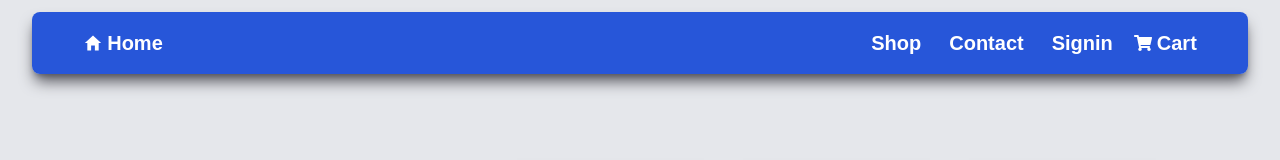
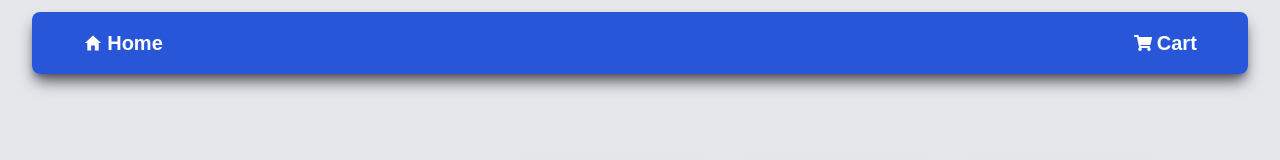
Before and after one commit to k-pulkit/react-store-app-demo, a React (Vite) app: page / in a window 1280 px wide. Shown: the top 160 px of the page. Built offline with nearby package versions, Linux system fonts and the light colour scheme; a web font is replaced by a local one.

Commit message:
Limit function to just home and cart

```diff
--- a/src/App.jsx
+++ b/src/App.jsx
@@ -3,6 +3,7 @@ import Home from './routes/Home/home'
 import About from './routes/About'
 import Category from './routes/Category/category';
 import Error404 from './routes/Errors/error404';
+import Shop from './routes/Shop/shop';
 
 import { createBrowserRouter, createRoutesFromElements, Route } from 'react-router-dom';
 
@@ -12,8 +13,9 @@ function App() {
             createRoutesFromElements(
               <Route path="/" element={<DefaultLayout />} errorElement={<Error404 />}>
                 <Route index element={<Home />}/>
+                {/* <Route path='/shop' element={<Shop />}/> */}
                 <Route path='/category/:category' element={<Category />}/>
-                <Route path="/about" element={<About />} />
+                {/* <Route path="/about" element={<About />} /> */}
               </Route>
         )))
 }
--- a/src/components/Nav.component.jsx
+++ b/src/components/Nav.component.jsx
@@ -21,9 +21,9 @@ const Nav = () => {
           <span>Home</span>
         </NavLink>
         <div className="flex flex-row gap-3 max-md:hidden">
-            <NavLink to="/shop" end className={navClass}>Shop</NavLink>
+            {/* <NavLink to="/shop" end className={navClass}>Shop</NavLink>
             <NavLink to="/contact" end className={navClass}>Contact</NavLink>
-            <NavLink to="/signin" end className={navClass}>Signin</NavLink>
+            <NavLink to="/signin" end className={navClass}>Signin</NavLink> */}
             <NavLink to="/cart" end className={`flex flex-row items-center justify-center gap-1 ${navClass}`}>
               <FaShoppingCart className='h-4' />
               <span>Cart</span>
--- /dev/null
+++ b/src/routes/Shop/shop.jsx
@@ -0,0 +1,9 @@
+import React from 'react'
+
+const Shop = () => {
+  return (
+    <div>shop</div>
+  )
+}
+
+export default Shop
```
